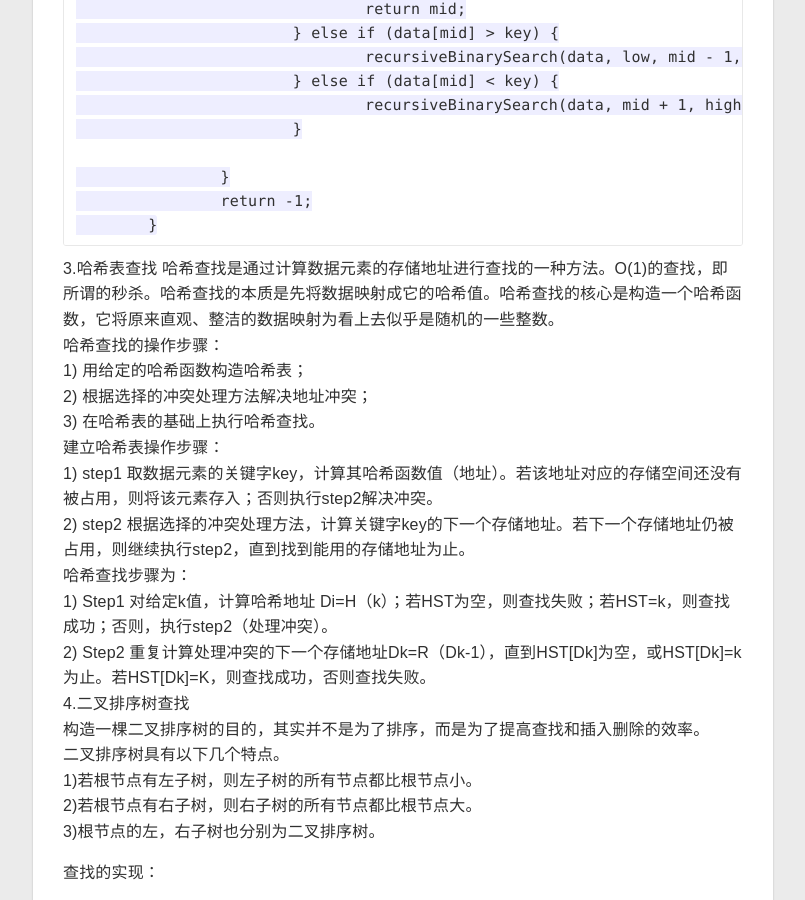
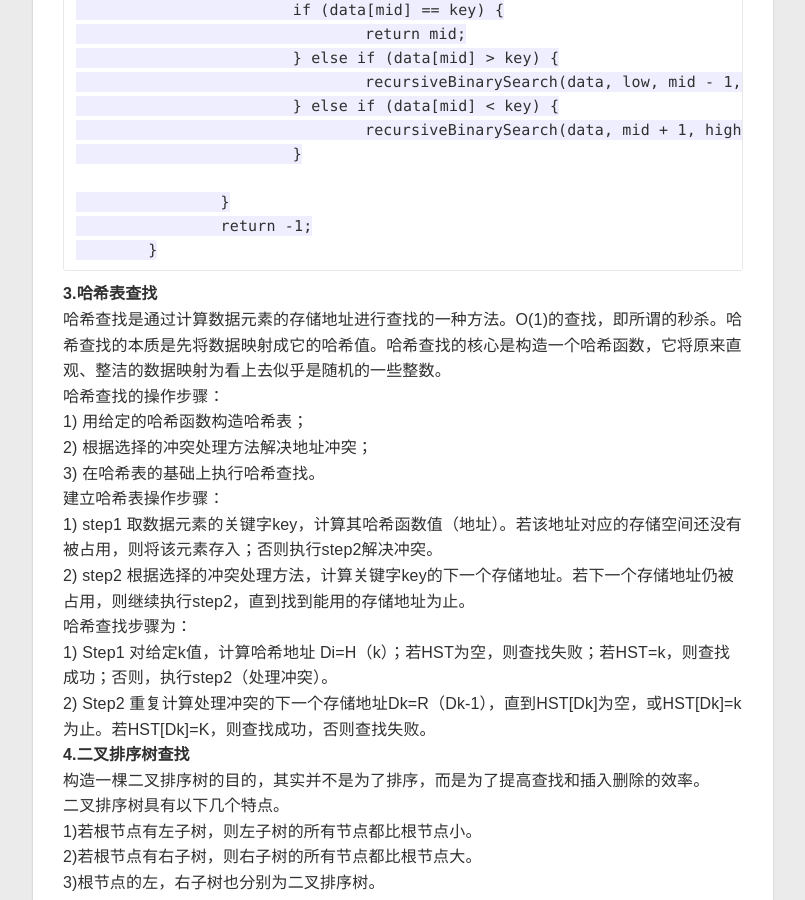
Before and after one commit to Mility/Mility.github.io, a Jekyll site: the page built from _posts/2016-07-12-查找与排序.markdown, in a window 1280 px wide and 900 px high, scrolled down 1654 px. Shown: the whole window, without its empty margins (237-1042 px from the left). Built offline with Jekyll 4.4.1, drawn with Linux system fonts in a browser that asks for light colours; nearby versions of some CDN libraries; some of the changed text lies outside the part shown.

```diff
--- a/_posts/2016-07-12-查找与排序.markdown
+++ b/_posts/2016-07-12-查找与排序.markdown
@@ -3,7 +3,7 @@ layout: post
 title: "查找与排序"
 ---
 查找主要有顺序查找、二分查找、哈希表查找和二叉排序树查找。
-1.顺序查找
+**1.顺序查找**
     对于数组，按顺序比较给定的值，时间复杂度0(n),，以下是实现（java）：
 
 ~~~
@@ -20,7 +20,7 @@ public static int Linear_Search(int[] data, int key) {
 	}
 ~~~
 
-2.二分查找
+**2.二分查找**
    二分查找是针对已有序的序列进行的高效查找，时间复杂度0(n),，以下是实现：
 
 ~~~
@@ -77,7 +77,7 @@ public static int Linear_Search(int[] data, int key) {
 	}
 ~~~
 
-3.哈希表查找
+**3.哈希表查找**
   哈希查找是通过计算数据元素的存储地址进行查找的一种方法。O(1)的查找，即所谓的秒杀。哈希查找的本质是先将数据映射成它的哈希值。哈希查找的核心是构造一个哈希函数，它将原来直观、整洁的数据映射为看上去似乎是随机的一些整数。
 哈希查找的操作步骤：
 1) 用给定的哈希函数构造哈希表；
@@ -89,7 +89,7 @@ public static int Linear_Search(int[] data, int key) {
 哈希查找步骤为：
 1) Step1 对给定k值，计算哈希地址 Di=H（k）；若HST为空，则查找失败；若HST=k，则查找成功；否则，执行step2（处理冲突）。
 2) Step2 重复计算处理冲突的下一个存储地址Dk=R（Dk-1），直到HST[Dk]为空，或HST[Dk]=k为止。若HST[Dk]=K，则查找成功，否则查找失败。
-4.二叉排序树查找
+**4.二叉排序树查找**
 构造一棵二叉排序树的目的，其实并不是为了排序，而是为了提高查找和插入删除的效率。
 二叉排序树具有以下几个特点。
 1)若根节点有左子树，则左子树的所有节点都比根节点小。
```
